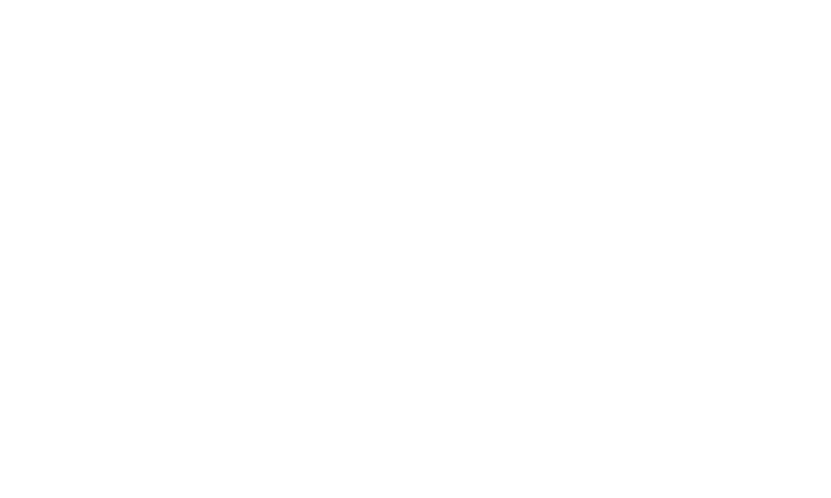
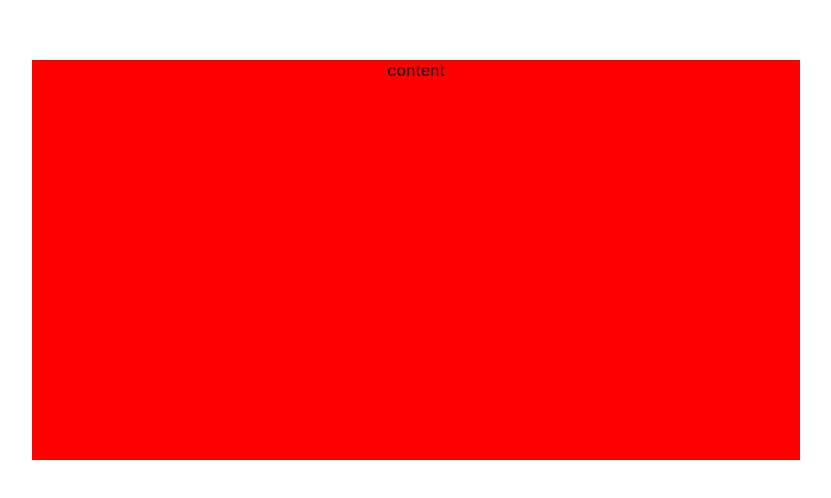
Before and after one commit to JoeDeiRossi/mancala, a React (Create React App) app: page / in a window 1280 px wide. Shown: the part 140-638 px from the top of the page, without its empty margins (224-1055 px from the left). Built offline with nearby package versions, Linux system fonts and the light colour scheme.

Commit message:
Starting structure for board

```diff
--- a/src/App.js
+++ b/src/App.js
@@ -1,5 +1,5 @@
 import React from 'react';
-import Board from './components/Board';
+import Board from './components/board/Board';
 import Pit from './components/Pit';
 import logo from './logo.svg';
 import './App.css';
@@ -7,7 +7,7 @@
 function App() {
   return (
     <div className="App">
-      {/* Stuff goes here */}
+      <Board />
     </div>
   );
 }
--- a/src/components/Board.js
+++ b/src/components/board/Board.js
@@ -1,8 +1,11 @@
 import React from 'react';
+import './board.css';
 
 function Board() {
   return (
-    <h1>Board Component!</h1>
+    <div className='board'>
+      content
+    </div>
   )
 }
 
--- /dev/null
+++ b/src/components/board/board.css
@@ -0,0 +1,8 @@
+.board {
+  background-color: red;
+  width: 60%;
+  height: 50vh;
+  position: absolute;
+  left: 20%;
+  top: 25%;
+}
```
